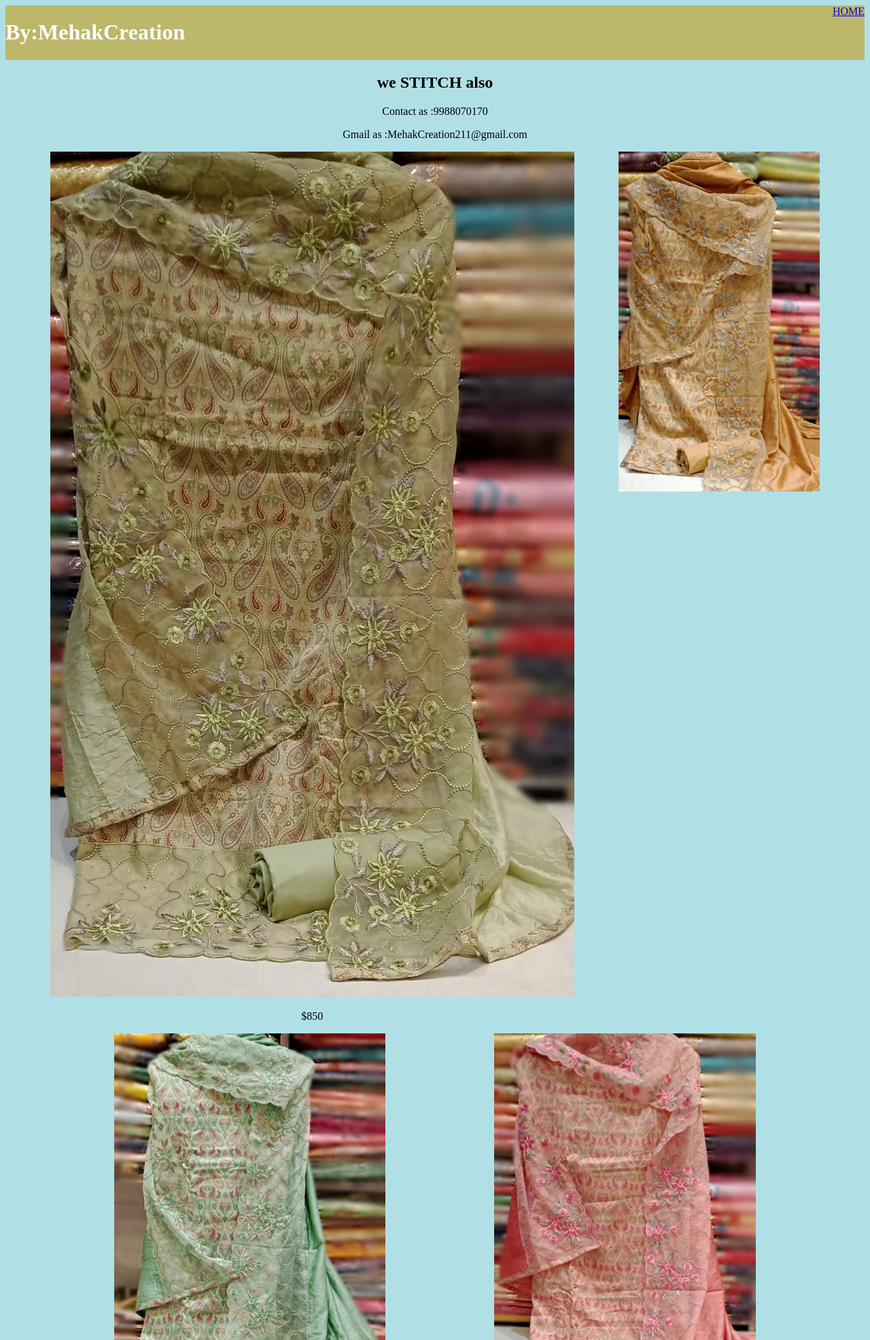
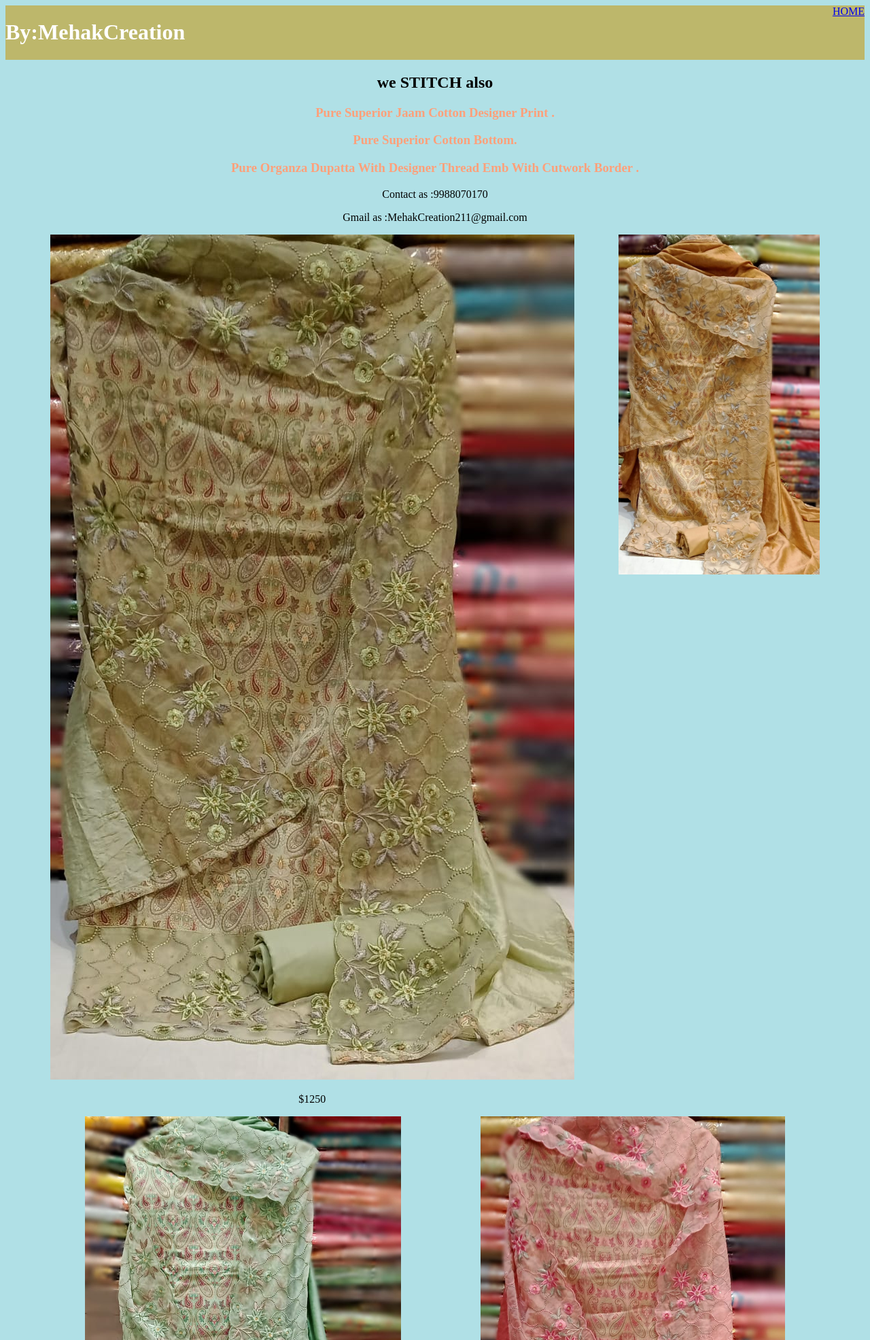
Before and after one commit to MehakCreation/3, a plain HTML site: page index.html in a window 1280 px wide. Shown: the top 1971 px of the page at 68% size. Drawn offline with Linux system fonts and the light colour scheme.

Commit message:
Add files via upload

```diff
--- a/index.html
+++ b/index.html
@@ -18,11 +18,12 @@
 
 
          <h2>we STITCH also </h2>
-         <h3>   </h3>
+         <h3> Pure Superior Jaam Cotton Designer Print .  </h3>
 
-            <h3> </h3>
+            <h3>Pure Superior Cotton Bottom. </h3>
 
-            <h3></h3>
+            <h3>Pure Organza Dupatta With Designer Thread Emb With Cutwork Border .
+            </h3>
 
          <p>Contact as :9988070170 </p>
 
@@ -31,7 +32,7 @@
         <div class = "grid">
             <div class="item">
                 <a href = "https://mehakcreation.github.io/3/"><img src="33.jpeg"height=""/></a>
-                <p>$850</p>
+                <p>$1250</p>
             </div>
 
             <div class="item">
@@ -42,14 +43,14 @@
 
 
             <div class="item">
-                <a href = "https://mehakcreation.github.io/3.2/"><img src="3333.jpeg" height="600"/></a>
+                <a href = "https://mehakcreation.github.io/3.2/"><img src="3333.jpeg" height="700"/></a>
                 <p></p>
             </div>
 
 
 
             <div class="item">
-                <a href = "https://mehakcreation.github.io/3.3/"><img src="333333.jpeg"height="600"/></a>
+                <a href = "https://mehakcreation.github.io/3.3/"><img src="333333.jpeg"height="700"/></a>
                 <p></p>
             </div>
 
```
